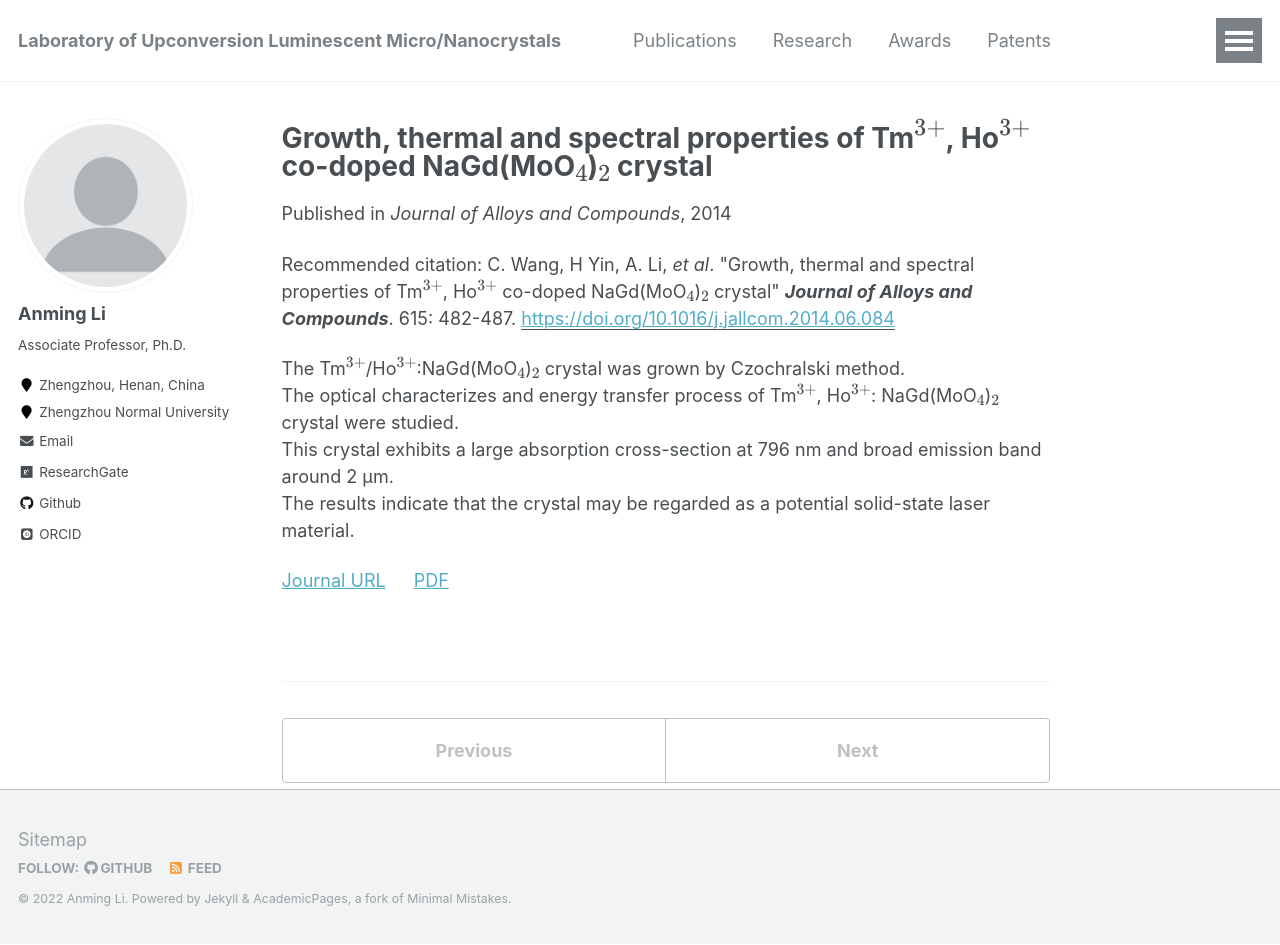
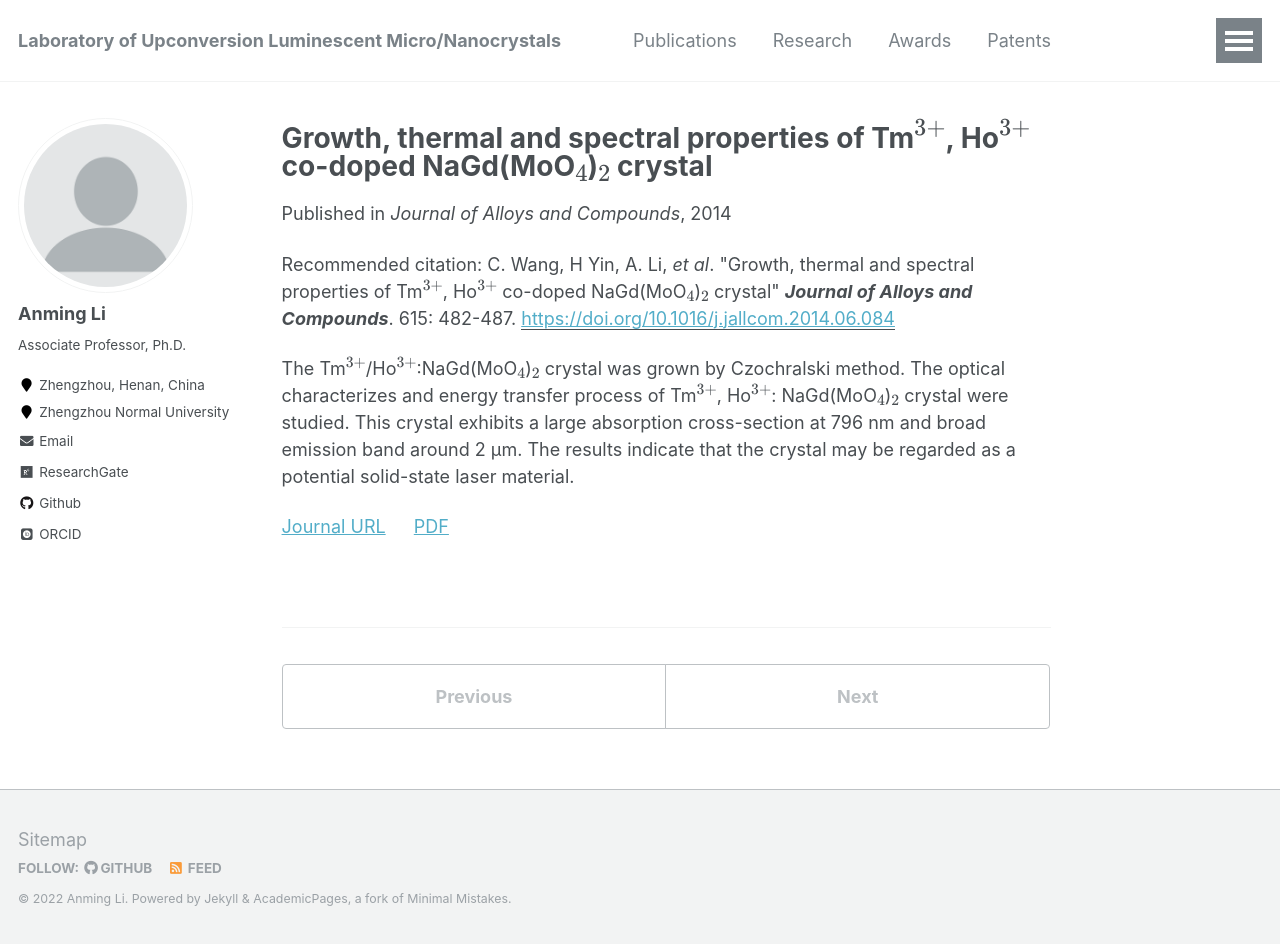
Before and after one commit to ucnclab/ucnclab.github.io, a Jekyll site: the page built from _publications/2014-12-01-paper1.md, in a window 1280 px wide and 945 px high. Built offline with Jekyll 4.4.1, drawn with Linux system fonts in a browser that asks for light colours; some web fonts are replaced; formulas are drawn with MathJax 3.

Commit message:
Add files via upload

```diff
--- a/_publications/2014-12-01-paper1.md
+++ b/_publications/2014-12-01-paper1.md
@@ -8,6 +8,6 @@ venue: 'Journal of Alloys and Compounds'
 paperurl: 'https://doi.org/10.1016/j.jallcom.2014.06.084'
 citation: 'C. Wang, H Yin, A. Li, <i>et al</i>. &quot;Growth, thermal and spectral properties of Tm$^{3+}$, Ho$^{3+}$ co-doped NaGd(MoO$_4$)$_2$ crystal&quot; <i><b>Journal of Alloys and Compounds</b></i>. 615: 482-487.'
 ---
-The Tm$^{3+}$/Ho$^{3+}$:NaGd(MoO$_4$)$_2$ crystal was grown by Czochralski method.<br>The optical characterizes and energy transfer process of Tm$^{3+}$, Ho$^{3+}$: NaGd(MoO$_4$)$_2$ crystal were studied.<br>This crystal exhibits a large absorption cross-section at 796 nm and broad emission band around 2 μm.<br>The results indicate that the crystal may be regarded as a potential solid-state laser material.
+The Tm$^{3+}$/Ho$^{3+}$:NaGd(MoO$_4$)$_2$ crystal was grown by Czochralski method. The optical characterizes and energy transfer process of Tm$^{3+}$, Ho$^{3+}$: NaGd(MoO$_4$)$_2$ crystal were studied. This crystal exhibits a large absorption cross-section at 796 nm and broad emission band around 2 μm. The results indicate that the crystal may be regarded as a potential solid-state laser material.
 
 [Journal URL](https://doi.org/10.1016/j.jallcom.2014.06.084) &emsp; [PDF]()
```
